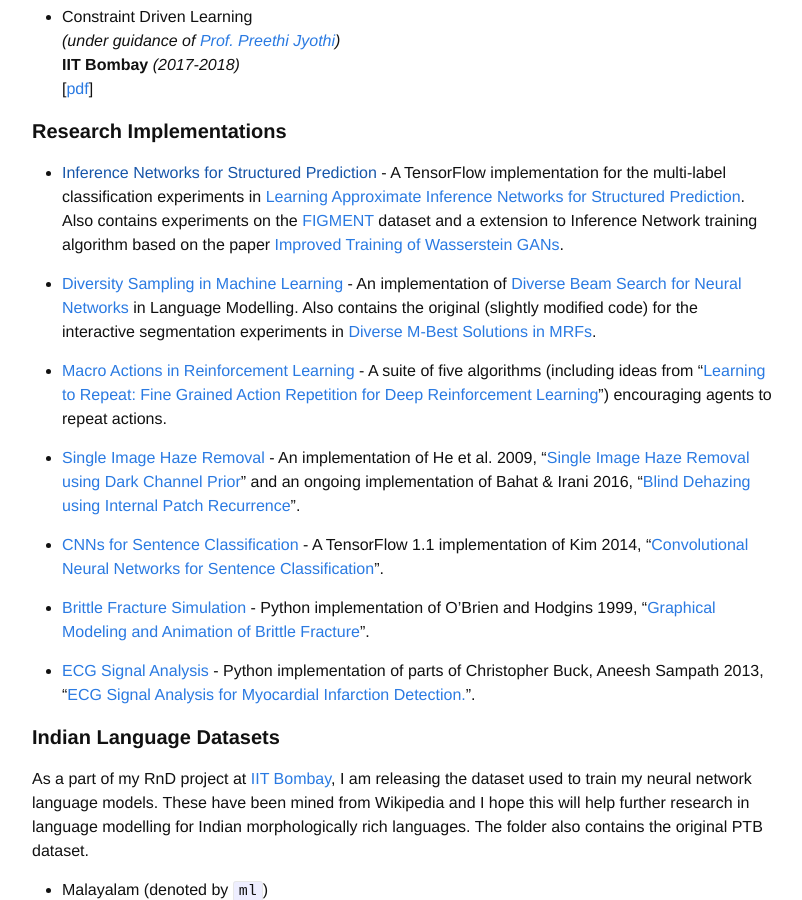
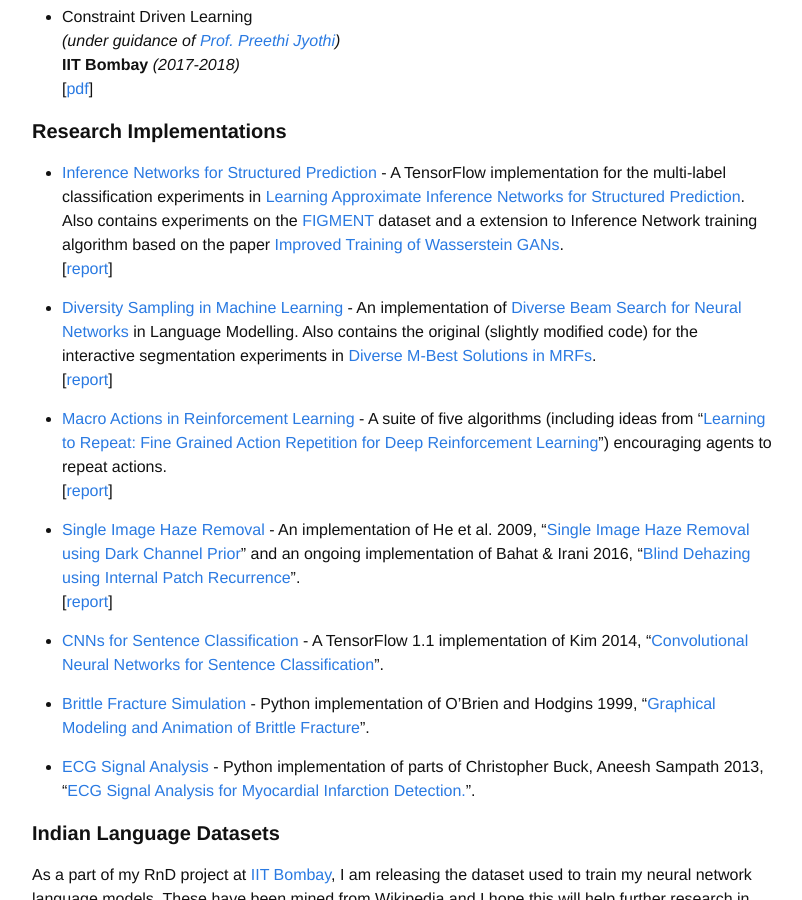
Before and after one commit to martiansideofthemoon/martiansideofthemoon.github.io, a Jekyll site: the page built from _pages/research.md, in a window 1280 px wide and 900 px high, scrolled down 576 px. Shown: the whole window, without its empty margins (238-1040 px from the left). Built offline with Jekyll 4.4.1, drawn with Linux system fonts in a browser that asks for light colours; comment, search, counter and statistics services are not loaded.

Commit message:
Updating project report URLs

```diff
--- a/_pages/research.md
+++ b/_pages/research.md
@@ -25,17 +25,21 @@ My interests include Natural Language Processing, Speech Recognition and Compute
 * Constraint Driven Learning
 *(under guidance of [Prof. Preethi Jyothi](https://www.cse.iitb.ac.in/~pjyothi/))*
 **IIT Bombay** *(2017-2018)*
-\[[pdf]({{ site.url }}/assets/btp-report.pdf)\]
+\[[pdf](https://people.cs.umass.edu/~kalpesh/btp-report.pdf)\]
 
 #### **Research Implementations**
 
-* [Inference Networks for Structured Prediction]() - A TensorFlow implementation for the multi-label classification experiments in [Learning Approximate Inference Networks for Structured Prediction](https://arxiv.org/abs/1803.03376). Also contains experiments on the [FIGMENT](http://cistern.cis.lmu.de/figment/) dataset and a extension to Inference Network training algorithm based on the paper [Improved Training of Wasserstein GANs](https://arxiv.org/abs/1704.00028).
+* [Inference Networks for Structured Prediction](https://github.com/TheShadow29/infnet-spen) - A TensorFlow implementation for the multi-label classification experiments in [Learning Approximate Inference Networks for Structured Prediction](https://arxiv.org/abs/1803.03376). Also contains experiments on the [FIGMENT](http://cistern.cis.lmu.de/figment/) dataset and a extension to Inference Network training algorithm based on the paper [Improved Training of Wasserstein GANs](https://arxiv.org/abs/1704.00028).
+\[[report](https://people.cs.umass.edu/~kalpesh/infnet.pdf)\]
 
 * [Diversity Sampling in Machine Learning](http://github.com/martiansideofthemoon/diversity-sampling) - An implementation of [Diverse Beam Search for Neural Networks](https://arxiv.org/abs/1610.02424) in Language Modelling. Also contains the original (slightly modified code) for the interactive segmentation experiments in [Diverse M-Best Solutions in MRFs](http://ttic.uchicago.edu/~gregory/papers/MBestModes.pdf).
+\[[report](https://people.cs.umass.edu/~kalpesh/diversity.pdf)\]
 
-* [Macro Actions in Reinforcement Learning]((https://github.com/martiansideofthemoon/macro-action-rl)) - A suite of five algorithms (including ideas from "[Learning to Repeat: Fine Grained Action Repetition for Deep Reinforcement Learning](https://arxiv.org/abs/1702.06054)") encouraging agents to repeat actions.
+* [Macro Actions in Reinforcement Learning](https://github.com/martiansideofthemoon/macro-action-rl) - A suite of five algorithms (including ideas from "[Learning to Repeat: Fine Grained Action Repetition for Deep Reinforcement Learning](https://arxiv.org/abs/1702.06054)") encouraging agents to repeat actions.
+\[[report](https://people.cs.umass.edu/~kalpesh/macro.pdf)\]
 
 * [Single Image Haze Removal](https://github.com/martiansideofthemoon/blind-dehazing) - An implementation of He et al. 2009, "[Single Image Haze Removal using Dark Channel Prior](https://www.robots.ox.ac.uk/~vgg/rg/papers/hazeremoval.pdf)" and an ongoing implementation of Bahat & Irani 2016, "[Blind Dehazing using Internal Patch Recurrence](http://ieeexplore.ieee.org/document/7492870/)".
+\[[report](https://people.cs.umass.edu/~kalpesh/dehaze.pdf)\]
 
 * [CNNs for Sentence Classification](https://github.com/martiansideofthemoon/tf-sentence-classification) - A TensorFlow 1.1 implementation of Kim 2014, "[Convolutional Neural Networks for Sentence Classification](https://arxiv.org/abs/1408.5882)".
 
```
